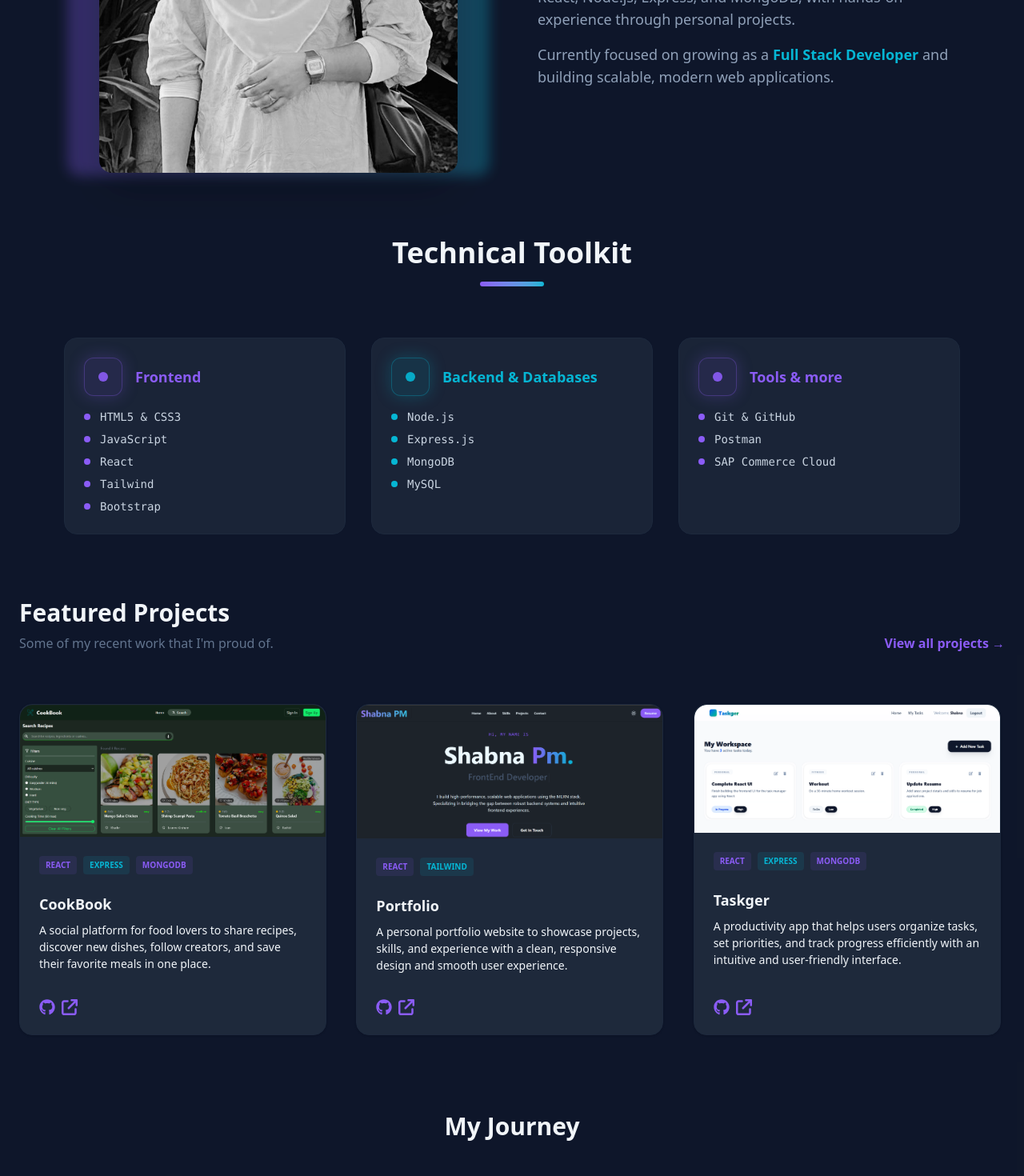
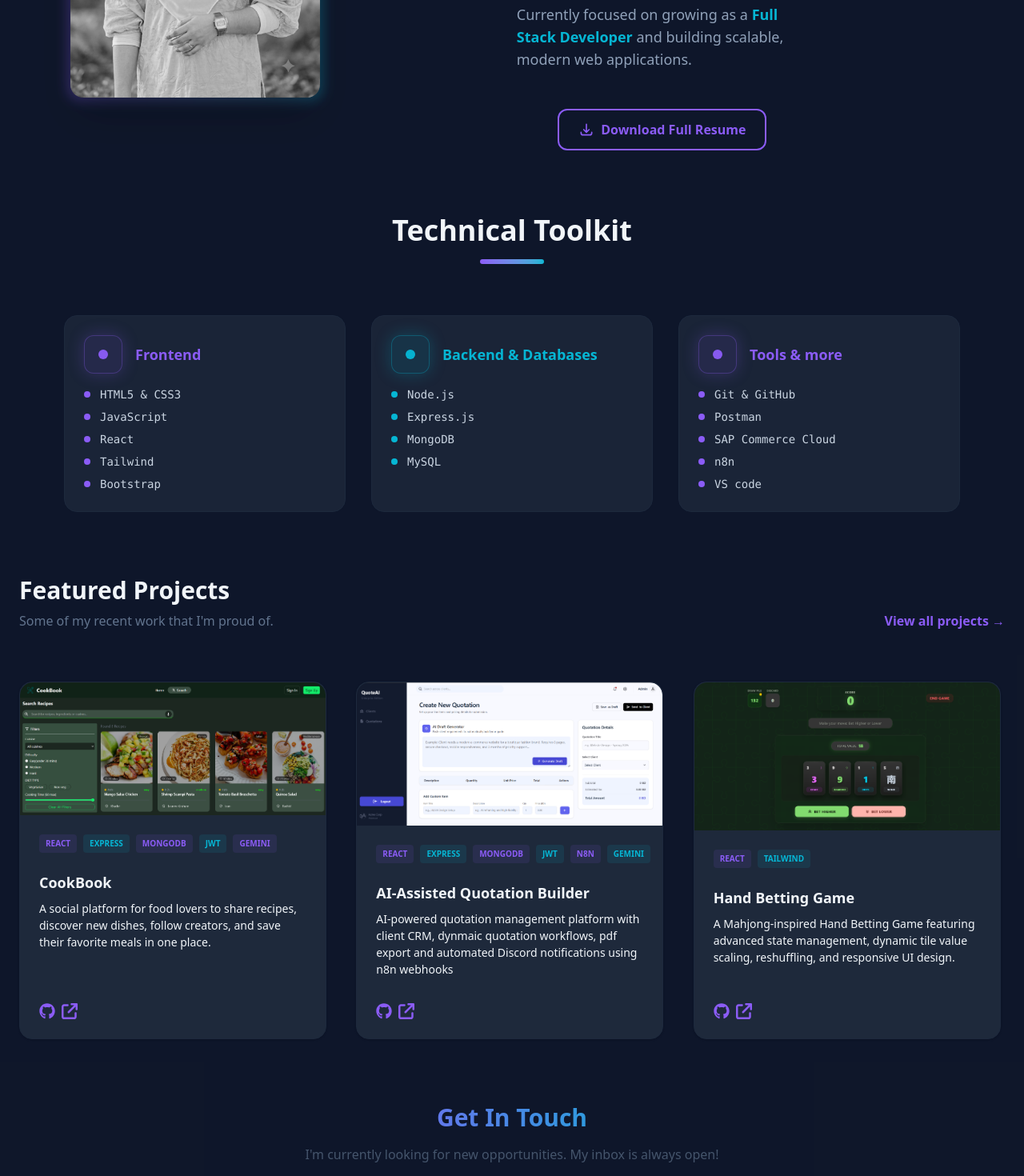
Before and after one commit to Shabnapm99/Portfolio--REACT, a React (Vite) app: page / in a window 1280 px wide. Shown: the part 960-2430 px from the top of the page at 80% size. Built offline with nearby package versions, Linux system fonts and the light colour scheme.

Commit message:
Added new project data

```diff
--- a/src/data/data.js
+++ b/src/data/data.js
@@ -4,24 +4,17 @@ export const data = {
             title: "CookBook",
             description: "A social platform for food lovers to share recipes, discover new dishes, follow creators, and save their favorite meals in one place.",
             image: "/images/cookbook.png",
-            technologies: ["React", "Express", "MongoDB"],
+            technologies: ["React", "Express", "MongoDB", "JWT", "GEMINI"],
             github: 'https://github.com/Shabnapm99/RecipeSharingPlatform',
             live: "https://recipe-sharing-platform-gold.vercel.app/"
-        }, {
-            title: "Portfolio",
-            description: "A personal portfolio website to showcase projects, skills, and experience with a clean, responsive design and smooth user experience.",
-            image: "/images/portfolio.png",
-            technologies: ["React", "Tailwind"],
-            github: 'https://github.com/Shabnapm99/Portfolio--REACT',
-            live: "https://portfolio-react-seven-plum.vercel.app/"
-
-        }, {
-            title: "Taskger",
-            description: "A productivity app that helps users organize tasks, set priorities, and track progress efficiently with an intuitive and user-friendly interface.",
-            image: "/images/taskger.png",
-            technologies: ["React", "Express", "MongoDB"],
-            github: 'https://github.com/Shabnapm99/Task-Manager',
-            live: "https://task-manager-one-mu-56.vercel.app/"
+        },
+        {
+            title: "AI-Assisted Quotation Builder",
+            description: "AI-powered quotation management platform with client CRM, dynmaic quotation workflows, pdf export and automated Discord notifications using n8n webhooks",
+            image: "/images/addQuote.png",
+            technologies: ["React", "Express", "MongoDB", "JWT", "n8n", "GEMINI"],
+            github: 'https://github.com/Shabnapm99/AI-Assisted-Quotation-Builder',
+            live: "https://ai-assisted-quotation-builder.vercel.app/"
 
         },
         {
@@ -33,6 +26,25 @@ export const data = {
             live: "https://hand-betting-game-bzp1.vercel.app/"
 
         },
+         {
+            title: "Portfolio",
+            description: "A personal portfolio website to showcase projects, skills, and experience with a clean, responsive design and smooth user experience.",
+            image: "/images/portfolio.png",
+            technologies: ["React", "Tailwind"],
+            github: 'https://github.com/Shabnapm99/Portfolio--REACT',
+            live: "https://portfolio-react-seven-plum.vercel.app/"
+
+        },
+         {
+            title: "Taskger",
+            description: "A productivity app that helps users organize tasks, set priorities, and track progress efficiently with an intuitive and user-friendly interface.",
+            image: "/images/taskger.png",
+            technologies: ["React", "Express", "MongoDB", "JWT"],
+            github: 'https://github.com/Shabnapm99/Task-Manager',
+            live: "https://task-manager-one-mu-56.vercel.app/"
+
+        },
+
     ],
     skills:[
         {
@@ -44,7 +56,7 @@ export const data = {
             techStack:["Node.js","Express.js","MongoDB","MySQL"]
         },        {
             title:"Tools & more",
-            techStack:["Git & GitHub","Postman","SAP Commerce Cloud"]
+            techStack:["Git & GitHub","Postman","SAP Commerce Cloud","n8n","VS code"]
         },
     ]
 }
--- a/src/sections/About.jsx
+++ b/src/sections/About.jsx
@@ -17,7 +17,21 @@ function About() {
         <div className='flex flex-col lg:flex-row items-center gap-16'>
 
           <ImageSection />
-          <AboutMe />
+          <div className='flex flex-col justify-center items-center'>
+            <AboutMe />
+            <div className="mt-12 text-center">
+              <a className="inline-flex items-center px-6 py-3 border-2 border-prim-violet text-prim-violet font-bold rounded-xl hover:bg-prim-violet hover:text-white transition-all group"
+                href="/file/Resume_Shabnapm.pdf" download>
+                <svg className="w-5 h-5 mr-2 group-hover:animate-bounce" fill="none" stroke="currentColor" viewBox="0 0 24 24">
+                  <path d="M4 16v1a3 3 0 003 3h10a3 3 0 003-3v-1m-4-4l-4 4m0 0l-4-4m4 4V4" strokeLinecap="round"
+                    strokeLinejoin="round" strokeWidth="2"></path>
+                </svg>
+                Download Full Resume
+              </a>
+            </div>
+
+          </div>
+
 
         </div>
       </div>
--- a/src/sections/MainPage.jsx
+++ b/src/sections/MainPage.jsx
@@ -13,7 +13,7 @@ function MainPage() {
             <About />
             <Skills />
             <Projects />
-            <Journey />
+            {/* <Journey /> */}
             <Contact />
         </main>
     )
```
Also changed, not shown: public/images/Image.jpeg, public/images/addQuote.png (added).
